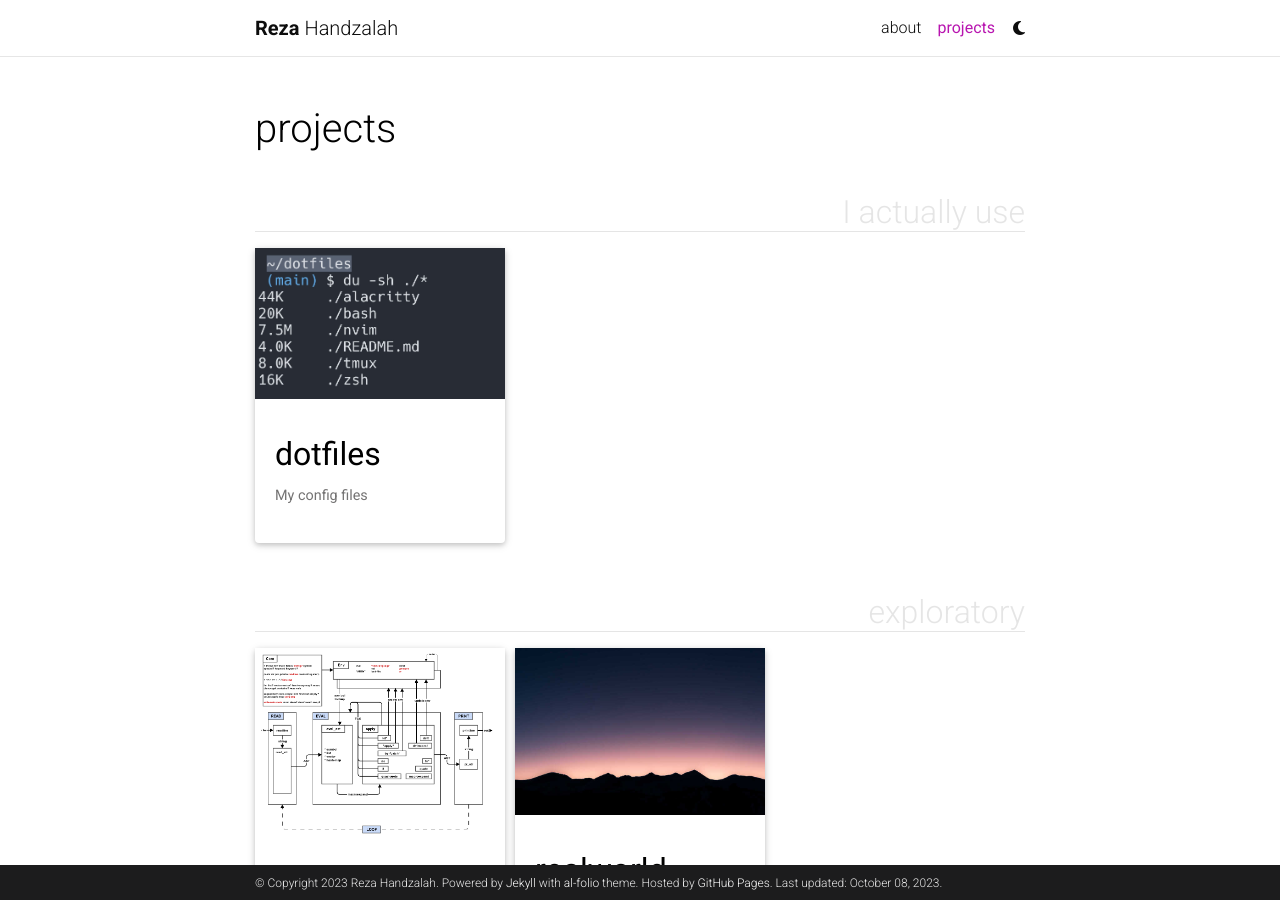
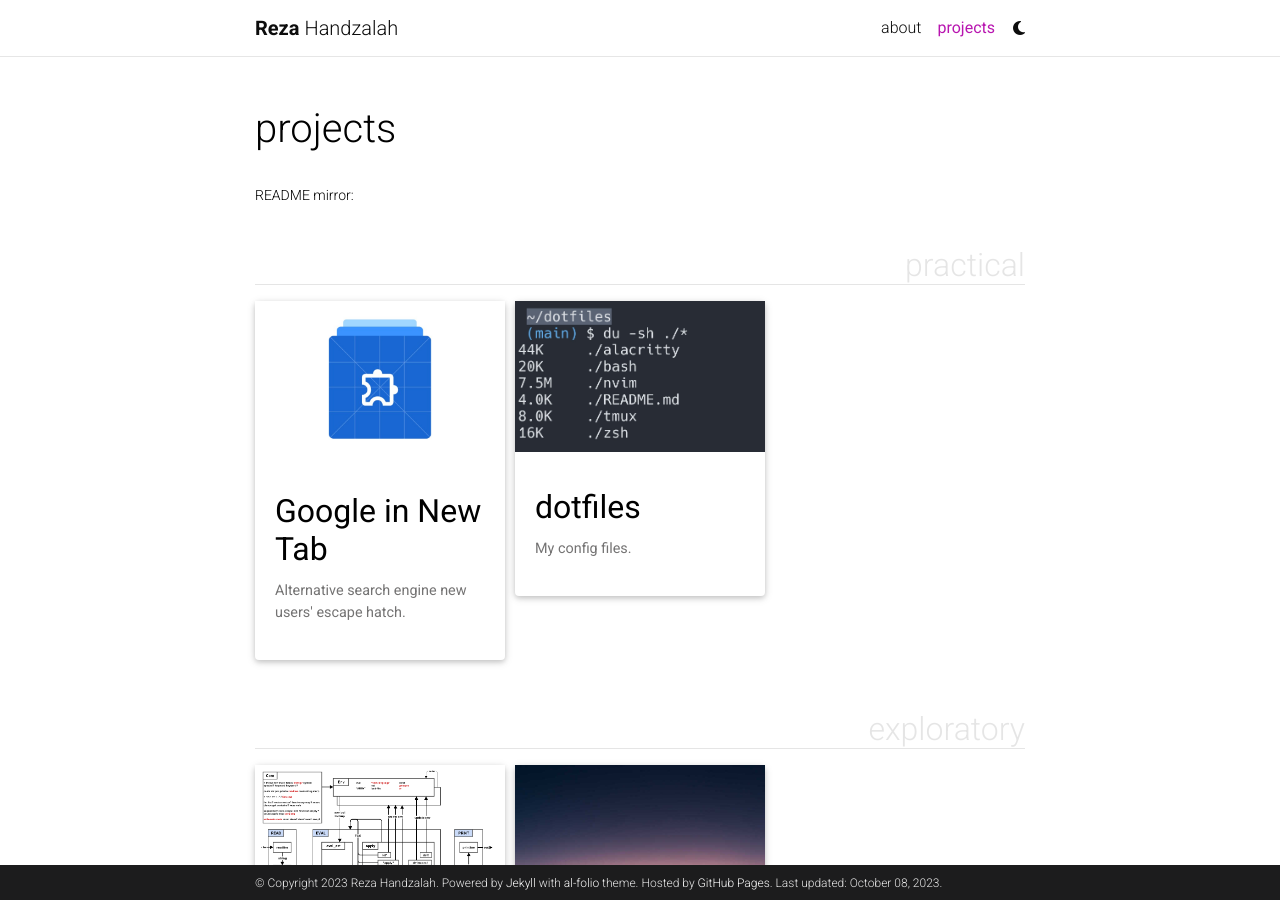
Before and after one commit to tbmreza/tbmreza.github.io, a Jekyll site: the page built from _pages/projects.md, in a window 1280 px wide and 900 px high. Built offline with Jekyll 4.4.1, drawn with Linux system fonts in a browser that asks for light colours; full-size pictures stand in for the smaller copies a plugin makes; comment, search, counter and statistics services are not loaded; a style sheet for code colours, icons or effects is not loaded.

Commit message:
rename category to "practical"

```diff
--- a/_includes/projects.html
+++ b/_includes/projects.html
@@ -13,7 +13,7 @@
           alt="project thumbnail" -%}
         {%- endif %}
         <div class="card-body">
-          <h2 class="card-title text-lowercase">{{ project.title }}</h2>
+          <h2 class="card-title">{{ project.title }}</h2>
           <p class="card-text">{{ project.description }}</p>
           <div class="row ml-1 mr-1 p-0">
             {%- if project.github -%}
--- a/_layouts/page.html
+++ b/_layouts/page.html
@@ -10,6 +10,7 @@
           </header>
 
           <article>
+            <p class="post-description">README mirror:</p>
             {{ content }}
           </article>
 
--- a/_pages/projects.md
+++ b/_pages/projects.md
@@ -5,7 +5,7 @@
 description:
 nav: true
 nav_order: 2
-display_categories: [I actually use, exploratory]
+display_categories: [practical, exploratory]
 horizontal: false
 ---
 
--- /dev/null
+++ b/_projects/4_project.md
@@ -0,0 +1,19 @@
+---
+layout: page
+title: Google in New Tab
+description: Alternative search engine new users' escape hatch.
+img: assets/img/browser-ext.jpg
+importance: 1
+category: practical
+giscus_comments: true
+---
+
+<!-- - https://www.searchenginemap.com/ -->
+<!-- - privacy concerns are not paranoia -->
+<!-- - !g exists too -->
+
+## Running this extension
+
+1. Clone this repository.
+2. Load this directory in Chrome as an [unpacked extension](https://developer.chrome.com/docs/extensions/mv3/getstarted/development-basics/#load-unpacked).
+3. Click the extension's icon in the toolbar to open the demo page.
```
Also changed, not shown: _projects/2_project.md (+2 -2 lines), assets/img/browser-ext.jpg (added).
